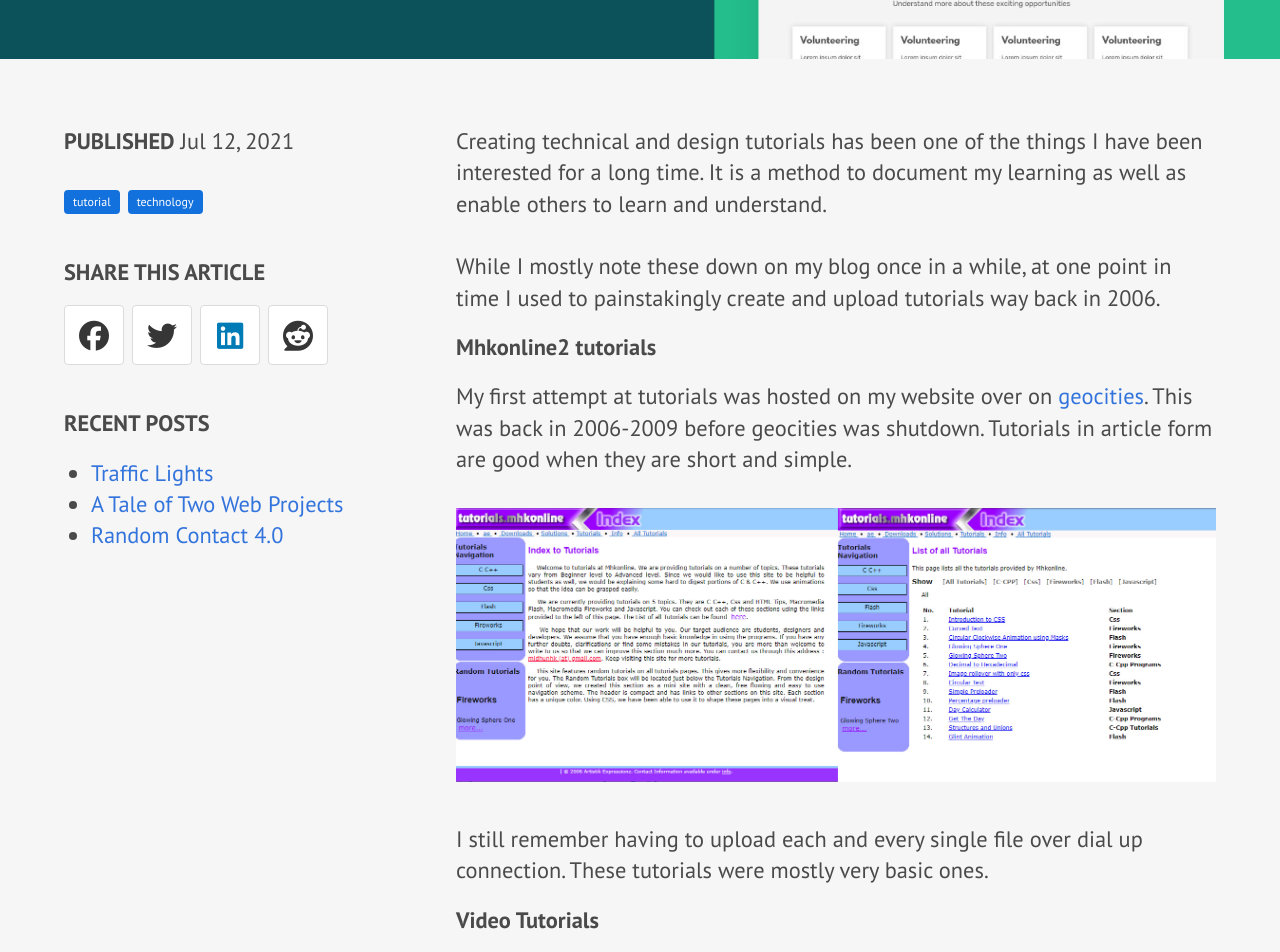
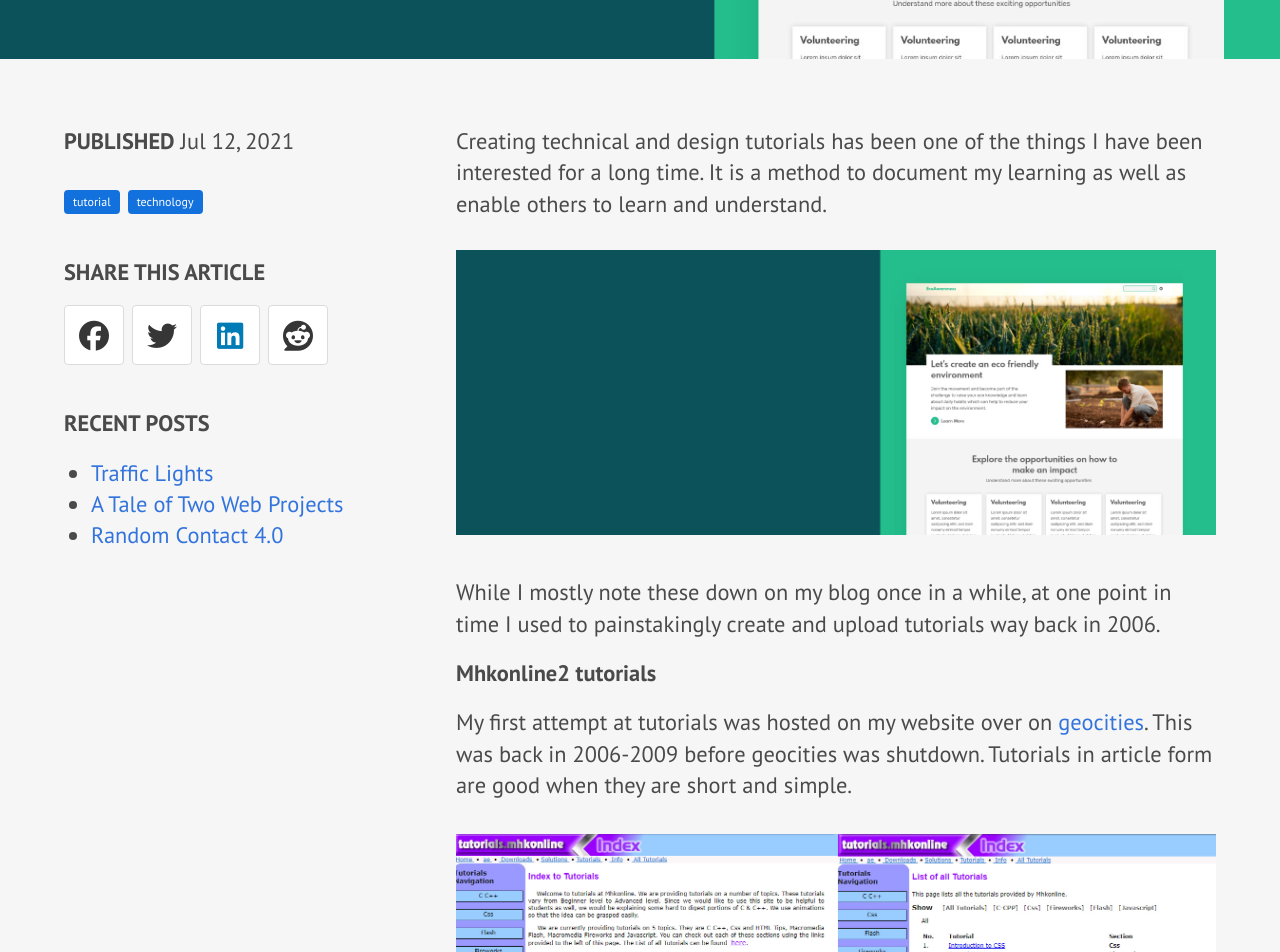
Before and after one commit to midhunhk/midhunhk.github.io, a Jekyll site: the page built from _posts/2021-07-12-technical-tutorials.md, in a window 1280 px wide. Shown: the part 400-1352 px from the top of the page. Built offline with Jekyll 4.4.1, drawn with Linux system fonts in a browser that asks for light colours; nearby versions of some CDN libraries; comment, search, counter and statistics services are not loaded; a style sheet for code colours, icons or effects is not loaded.

Commit message:
temp update

```diff
--- a/_posts/2021-07-12-technical-tutorials.md
+++ b/_posts/2021-07-12-technical-tutorials.md
@@ -10,6 +10,7 @@
 tags: [tutorial, technology]
 ---
 Creating technical and design tutorials has been one of the things I have been interested for a long time. It is a method to document my learning as well as enable others to learn and understand.<br/><br/>
+![First Tutorials website](/public/images/2021/07/12/video_tutorial.jpg)
 While I mostly note these down on my blog once in a while, at one point in time I used to painstakingly create and upload tutorials way back in 2006.
 <!-- more -->
 
```
